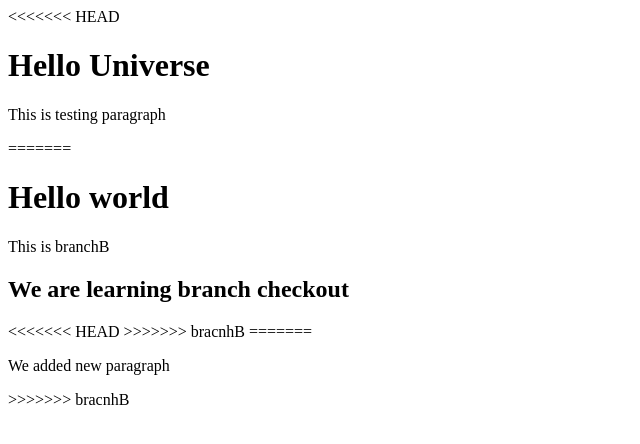
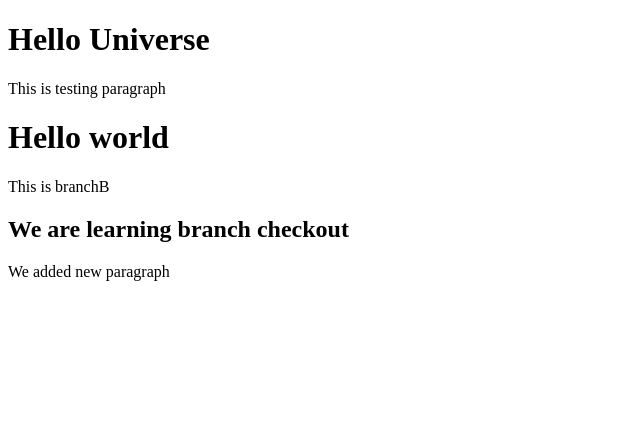
Before and after one commit to RonySatiar/gitdemo, a plain HTML site: page index.html in a window 1280 px wide. Shown: the whole page, without its empty margins (0-640 px from the left). Drawn offline with Linux system fonts and the light colour scheme.

Commit message:
keep both method

```diff
--- a/index.html
+++ b/index.html
@@ -7,18 +7,16 @@
   <title>Document</title>
 </head>
 <body>
-<<<<<<< HEAD
+
   <h1>Hello Universe</h1>
   <p>This is testing paragraph</p>
-=======
+
   <h1>Hello world</h1>
   <p>This is branchB</p>
 
   <h2>We are learning branch checkout</h2>
-<<<<<<< HEAD
->>>>>>> bracnhB
-=======
+
   <p>We added new paragraph</p>
->>>>>>> bracnhB
+
 </body>
 </html>
```
